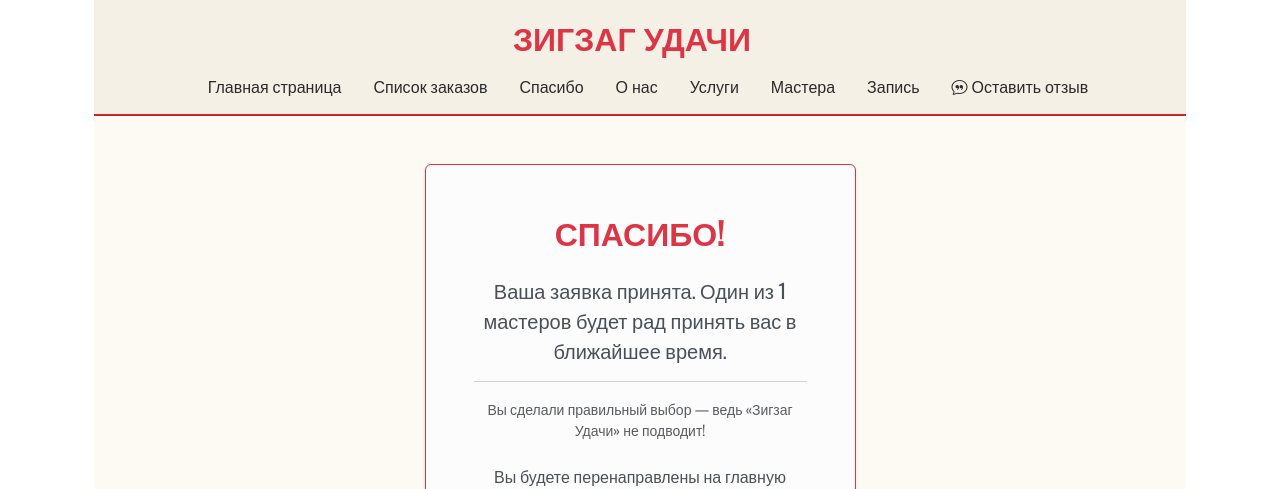
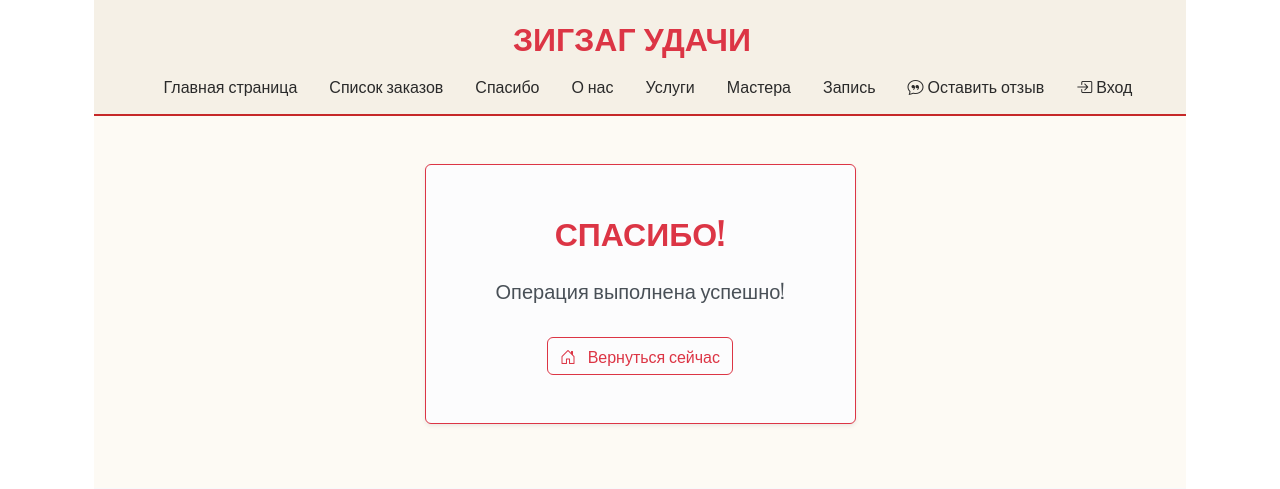
Before and after one commit to Katusha-tech/HWDJANGO, a Django app: page /barbershop/thanks/ in a window 1280 px wide. Shown: the top 489 px of the page. Run offline with Django 5.2, Linux system fonts and the light colour scheme; tables that the repository leaves empty hold one stand-in row (values such as "Sample post").

Commit message:
hw_44: внесла мелкие правки в код, в файл 'thanks', в файл 'models.py' и в 'nav_enu_include'

```diff
--- a/core/models.py
+++ b/core/models.py
@@ -16,6 +16,8 @@ class Service(models.Model):
         return self.name
 
     class Meta:
+        verbose_name = "Услуга"
+        verbose_name_plural = "Услуги"
         indexes = [
             models.Index(fields=['price']),
             models.Index(fields=['is_popular']),
--- a/core/templates/core/js/thanks_counter_time.js
+++ b/core/templates/core/js/thanks_counter_time.js
@@ -2,12 +2,13 @@ let seconds = 7;
 const countdown = document.getElementById('countdown');
 
 if (countdown) {
+    const landingUrl = countdown.getAttribute('data-landing-url');
     const timer = setInterval(() => {
         seconds--;
         countdown.textContent = seconds;
         if (seconds <= 0) {
             clearInterval(timer);
-            window.location.href = "{% url 'landing' %}";
+            window.location.href = landingUrl;
         }
     }, 1000);
 }
--- a/core/templates/core/thanks.html
+++ b/core/templates/core/thanks.html
@@ -7,22 +7,38 @@
             <div class="col-11 col-sm-9 col-md-7 col-lg-6 col-xl-5">
                 <div class="alert alert-light border border-danger shadow-sm p-5">
                     <h2 class="text-danger fw-bold mb-4">СПАСИБО!</h2>
+                    {% if source == "order" %}
+                    <!--Текст для создания заказа-->
                     <p class="lead">
-                        Ваша заявка принята. Один из <strong>{{ masters_count }}</strong> мастеров будет рад принять вас в ближайшее время.
+                        Ваша заявка на услугу принята.<br> Мастер будет рад принять вас в выбранное время.
                     </p>
                     <hr>
                     <p class="text-muted small mb-3">Вы сделали правильный выбор — ведь «Зигзаг Удачи» не подводит!</p>
                     <p class="mt-4">Вы будете перенаправлены на главную через <span id="countdown" class="fw-bold text-danger" data-landing-url="{% url 'landing' %}">7</span> секунд.</p>
                     <a href="{% url 'landing' %}" class="btn btn-outline-danger mt-3"><i class="bi bi-house-door me-2"></i> Вернуться сейчас</a>
+
+                    {% elif source == "review" %}
+                    <!--Текст для создания отзыва-->
+                    <p class="lead">Ваш отзыв успешно отправлен!</p>
+                    <p class="lead">Мы ценим ваше мнение и благодарим за отзыв.</p>
+                    <p class="mt-4">Вы будете перенаправлены на главную через <span id="countdown" class="fw-bold text-danger" data-landing-url="{% url 'landing' %}">7</span> секунд.</p>
+                    <a href="{% url 'landing' %}" class="btn btn-outline-danger mt-3"><i class="bi bi-house-door me-2"></i> Вернуться сейчас</a>
+                    {% else %}
+                    <p class="lead">Операция выполнена успешно!</p>
+                    <a href="{% url 'landing' %}" class="btn btn-outline-danger mt-3"><i class="bi bi-house-door me-2"></i> Вернуться сейчас</a>
+                    {% endif %}
                 </div>
             </div>
         </div>
     </div>
 </section>
 {% endblock content %}
+
 {% block scripts %}
 {{ block.super }}
+{% if source == "review" or source == "order" %}
 <script>
     {% include "core/js/thanks_counter_time.js" %}
 </script>
+{% endif %}
 {% endblock scripts %}
--- a/core/views.py
+++ b/core/views.py
@@ -27,8 +27,10 @@ def landing(request):
 
 def thanks(request):
     masters_count = Master.objects.count()
+    source = request.GET.get('source', 'default')
     context = {
-        'masters_count': masters_count
+        'masters_count': masters_count,
+        'source': source,
     }
     return render(request, 'core/thanks.html', context)
 
@@ -235,7 +237,7 @@ def order_create(request):
                 request, f"Ваша запись успешно создана, {client_name}! Мы свяжемся с вами для подтверждения!"
             )
             # перенаправляем на страницу благодарности с указанием источника
-            return redirect('thanks')
+            return redirect('/barbershop/thanks/?source=order')
 
         masters = Master.objects.all()
 
@@ -284,7 +286,7 @@ def create_review(request):
 
             messages.success(request, f"Отзыв от успешно создан и отправлен на модерацию!")
 
-            return redirect("thanks")
+            return redirect("/barbershop/thanks/?source=review")
 
         masters = Master.objects.all()
         context = {
--- /dev/null
+++ b/requirements.txt
@@ -0,0 +1,6 @@
+django
+mistralai
+markdown
+python-dotenv
+django-extensions
+python-telegram-bot
--- a/templates/includes/nav_menu_include.html
+++ b/templates/includes/nav_menu_include.html
@@ -21,12 +21,30 @@
             <i class="bi bi-chat-quote me-1"></i>Оставить отзыв
           </a>
         </li>
-        {% comment %} Кнопка войти в админку для пользователей is_staff {% endcomment %}
-        {% if user.is_staff %}
-        <li class="nav-item">
-          <a class="nav-link" href="/admin/">Админка</a>
+
+        <!-- Блок авторизации с dropdown -->
+        {% if user.is_authenticated %}
+          <li class="nav-item dropdown">
+            <a class="nav-link dropdown-toggle" href="#" role="button" data-bs-toggle="dropdown" aria-expanded="false">
+              <i class="bi bi-person-circle"></i>
+            </a>
+            <ul class="dropdown-menu dropdown-menu-end">
+              <li><a class="dropdown-item" href="{% url 'admin:index' %}">
+                <i class="bi bi-gear me-2"></i>Админ панель
+              </a></li>
+              <li><hr class="dropdown-divider"></li>
+              <li><a class="dropdown-item" href="http://127.0.0.1:8000/admin/logout/">
+                <i class="bi bi-box-arrow-left me-2"></i>Выход
+              </a></li>
+            </ul>
+          </li>
+        {% else %}
+          <li class="nav-item">
+            <a href="{% url 'admin:index' %}" class="nav-link">
+              <i class="bi bi-box-arrow-in-right me-1"></i>Вход
+            </a>
+          </li>
         {% endif %}
-        </li>
       </ul>
     </div>
   </div>
```
Also changed, not shown: README.md (added), Скрин от бота/Заказ услуги.jpg (added), Скрин от бота/Отзыв.jpg (added).
